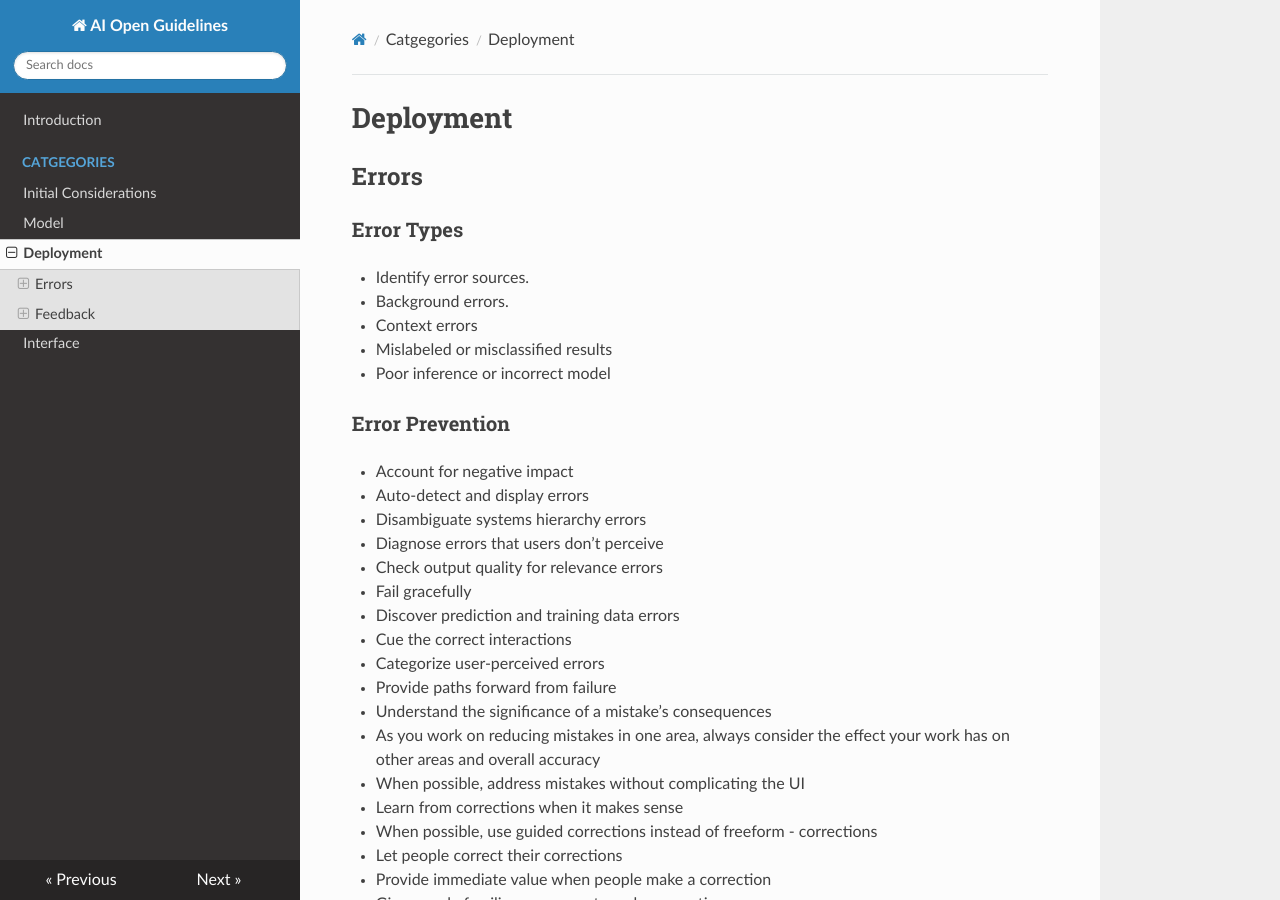
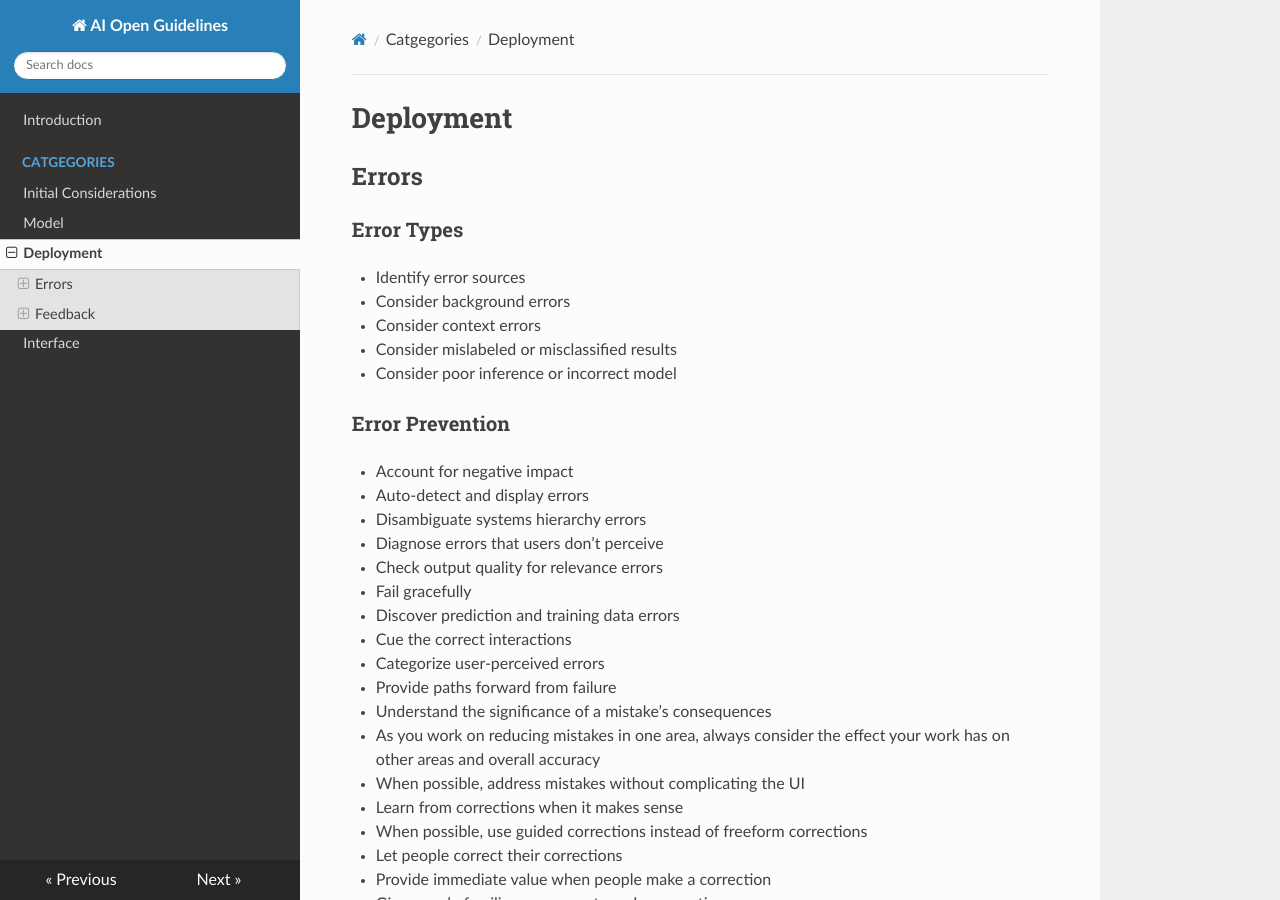
Before and after one commit to APWright/AI-Open-Guidelines, an MkDocs documentation site: the page built from docs/Deployment.md, in a window 1280 px wide and 900 px high. Built offline with MkDocs 1.6.1, drawn with Linux system fonts in a browser that asks for light colours; nearby versions of some CDN libraries.

Commit message:
Update Deployment.md

```diff
--- a/docs/Deployment.md
+++ b/docs/Deployment.md
@@ -4,11 +4,11 @@
 
 ### Error Types
 
-- Identify error sources.
-- Background errors.
-- Context errors
-- Mislabeled or misclassified results
-- Poor inference or incorrect model
+- Identify error sources
+- Consider background errors
+- Consider context errors
+- Consider mislabeled or misclassified results
+- Consider poor inference or incorrect model
 
 ### Error Prevention
 
@@ -26,7 +26,7 @@
 - As you work on reducing mistakes in one area, always consider the effect your work has on other areas and overall accuracy
 - When possible, address mistakes without complicating the UI
 - Learn from corrections when it makes sense
-- When possible, use guided corrections instead of freeform - corrections
+- When possible, use guided corrections instead of freeform corrections
 - Let people correct their corrections
 - Provide immediate value when people make a correction
 - Give people familiar easy ways to make corrections
```
